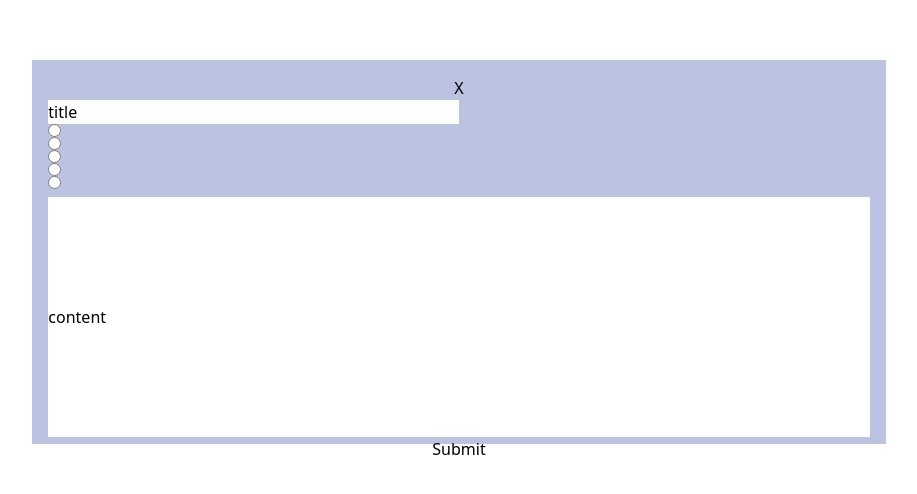
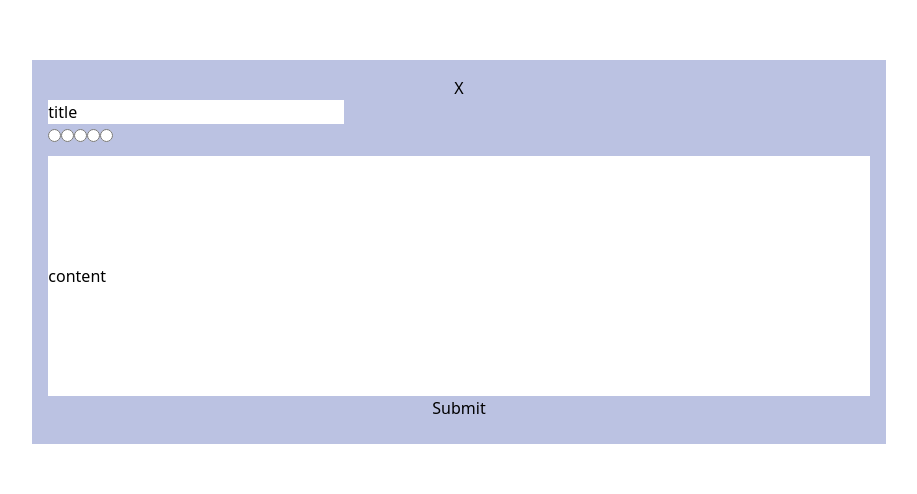
Before and after one commit to mbergq/v2-notes-app, a React (Vite) app in the folder frontend/: page /dev in a window 1280 px wide. Shown: the part 148-642 px from the top of the page, without its empty margins (181-1098 px from the left). Built offline with nearby package versions, Linux system fonts and the light colour scheme.

Commit message:
fix placement of radiobuttons

```diff
--- a/frontend/src/components/NoteModal.tsx
+++ b/frontend/src/components/NoteModal.tsx
@@ -24,10 +24,11 @@ function NoteModal() {
           className="flex flex-col my-4 mx-4"
         >
           <button>X</button>
+          <div className="w-fit h-fit">
             <input
               defaultValue="title"
               {...register("title")}
-            className="w-1/2"
+              className="w-full"
             />
             <input
               type="radio"
@@ -64,6 +65,7 @@ function NoteModal() {
               value="yellow"
               name="color"
             />
+          </div>
           <input
             type="textarea"
             defaultValue="content"
```
Lines whose indentation alone changed are shown as unchanged.
